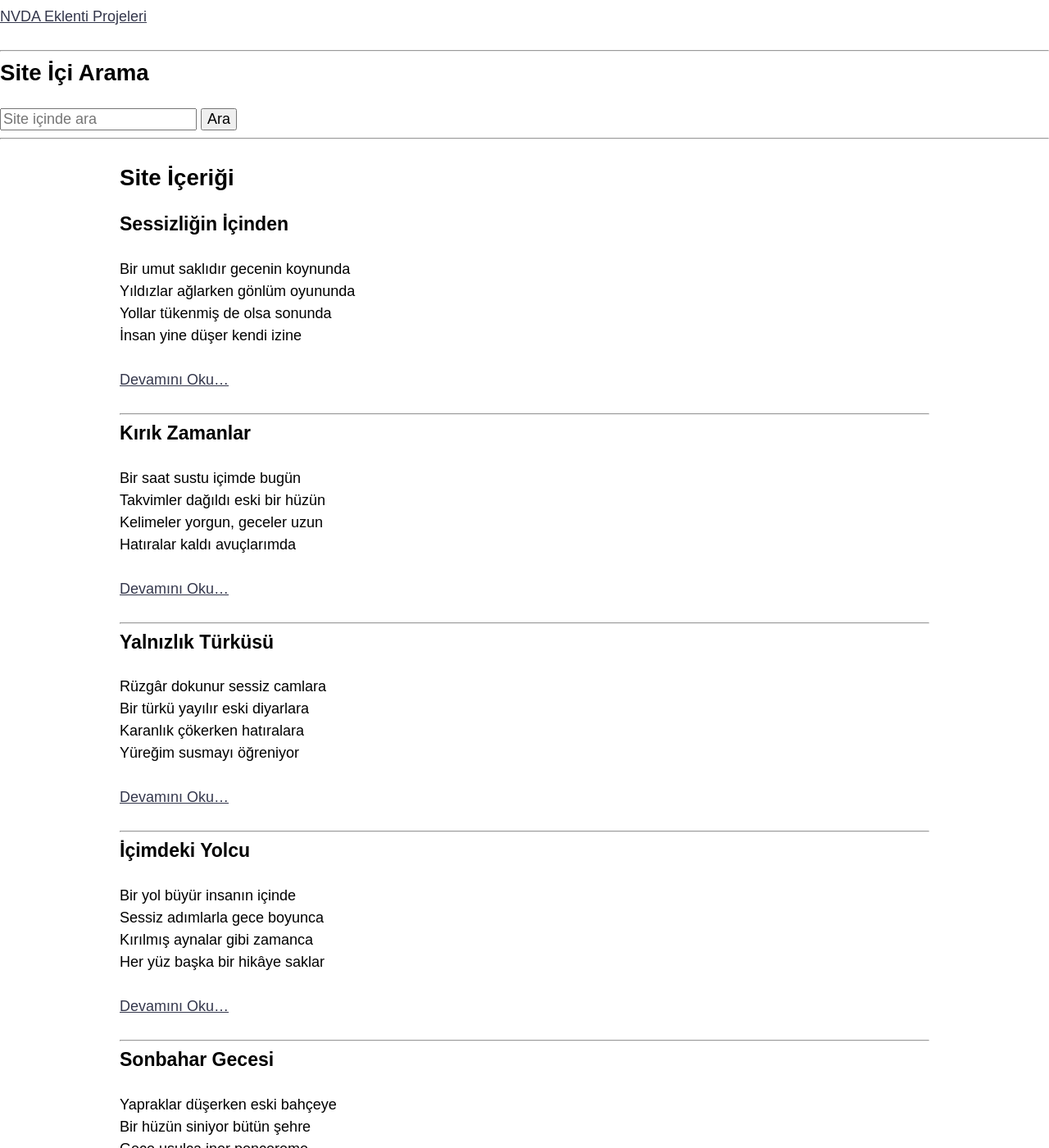
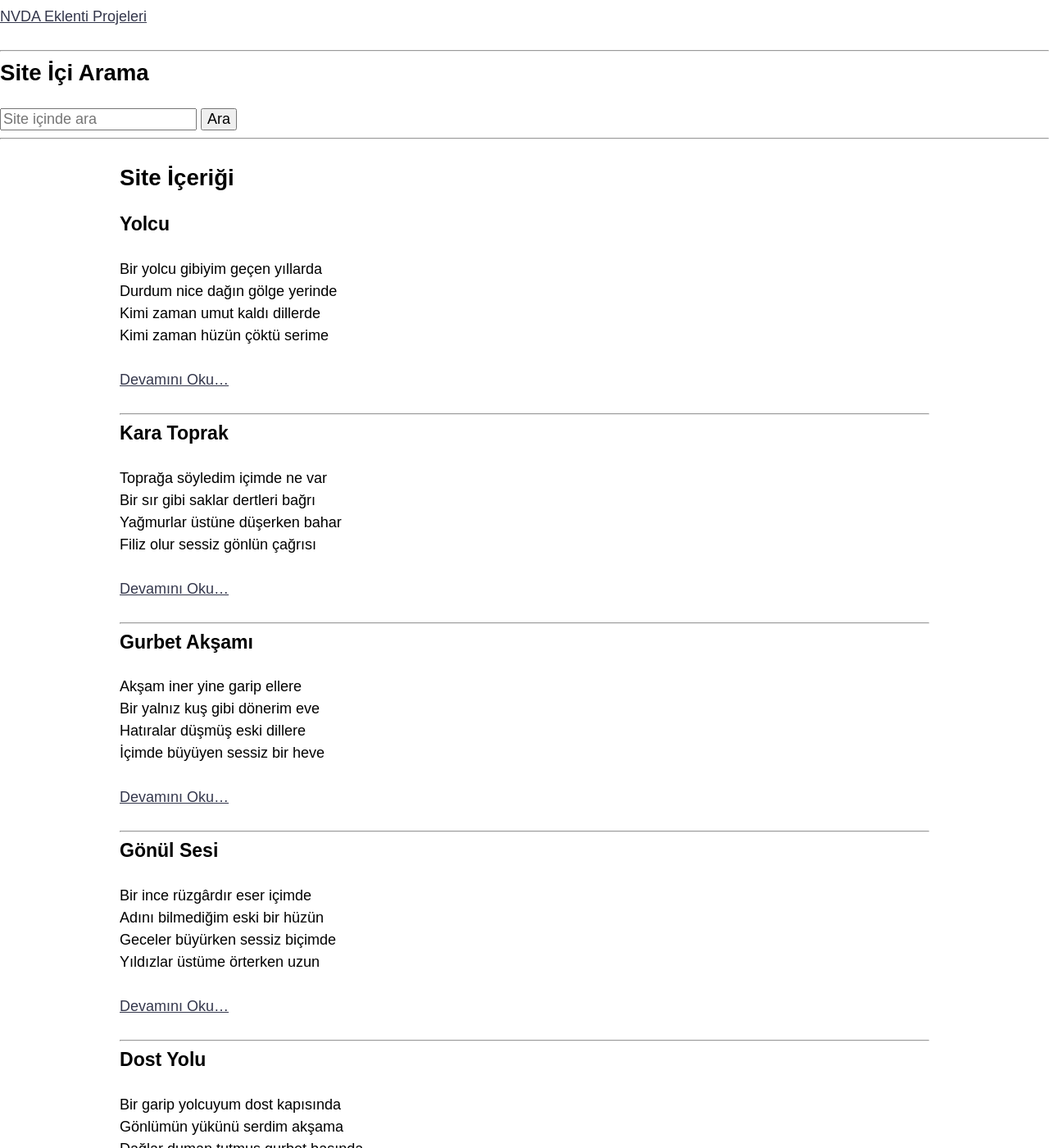
Before and after one commit to MehmetAykurt/mehmetaykurt.github.io, a Jekyll site: the page built from index.md, in a window 1280 px wide and 1400 px high, scrolled down 394 px. Shown: the whole window at 82% size. Built offline with Jekyll 4.4.1, drawn with Linux system fonts in a browser that asks for light colours; nearby versions of some CDN libraries; some of the changed text lies outside the part shown.

Commit message:
Make homepage content automatic

```diff
--- a/index.md
+++ b/index.md
@@ -5,60 +5,15 @@ title: ""
 
 ## Site İçeriği
 
-### Sessizliğin İçinden
+{% for post in site.posts limit:5 %}
+### {{ post.title }}
 
-Bir umut saklıdır gecenin koynunda
-Yıldızlar ağlarken gönlüm oyununda
-Yollar tükenmiş de olsa sonunda
-İnsan yine düşer kendi izine
+{{ post.excerpt }}
 
-[Devamını Oku...](/siirler/sessizligin-icinden/)
+[Devamını Oku...]({{ post.url }})
 
 ---
-
-### Kırık Zamanlar
-
-Bir saat sustu içimde bugün
-Takvimler dağıldı eski bir hüzün
-Kelimeler yorgun, geceler uzun
-Hatıralar kaldı avuçlarımda
-
-[Devamını Oku...](/siirler/kirik-zamanlar/)
-
----
-
-### Yalnızlık Türküsü
-
-Rüzgâr dokunur sessiz camlara
-Bir türkü yayılır eski diyarlara
-Karanlık çökerken hatıralara
-Yüreğim susmayı öğreniyor
-
-[Devamını Oku...](/siirler/yalnizlik-turkusu/)
-
----
-
-### İçimdeki Yolcu
-
-Bir yol büyür insanın içinde
-Sessiz adımlarla gece boyunca
-Kırılmış aynalar gibi zamanca
-Her yüz başka bir hikâye saklar
-
-[Devamını Oku...](/siirler/icimdeki-yolcu/)
-
----
-
-### Sonbahar Gecesi
-
-Yapraklar düşerken eski bahçeye
-Bir hüzün siniyor bütün şehre
-Gece usulca iner pencereme
-Ve ben seni düşünürüm yine
-
-[Devamını Oku...](/siirler/sonbahar-gecesi/)
-
----
+{% endfor %}
 
 ## En Son Eklenenler
 
```
